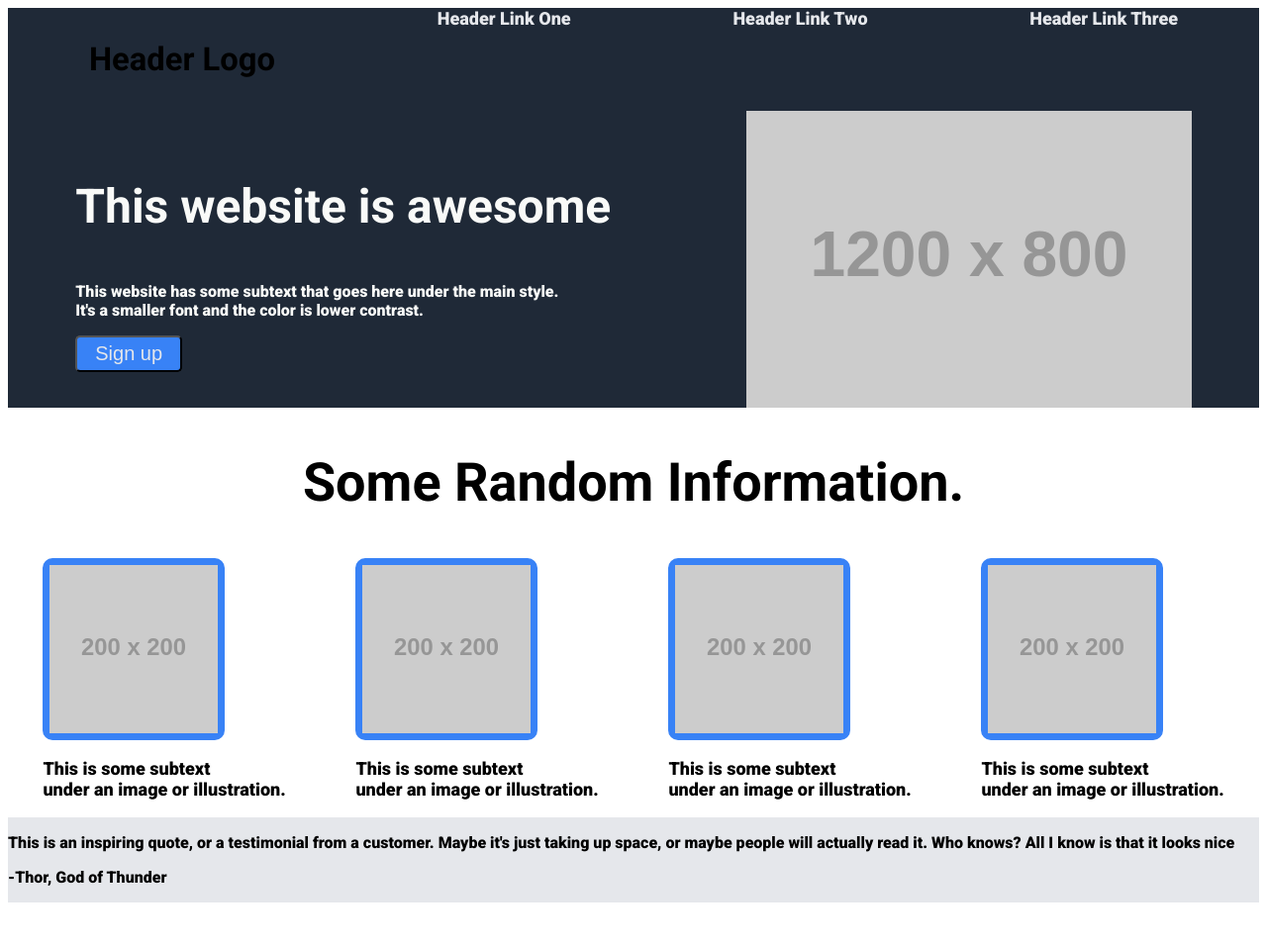
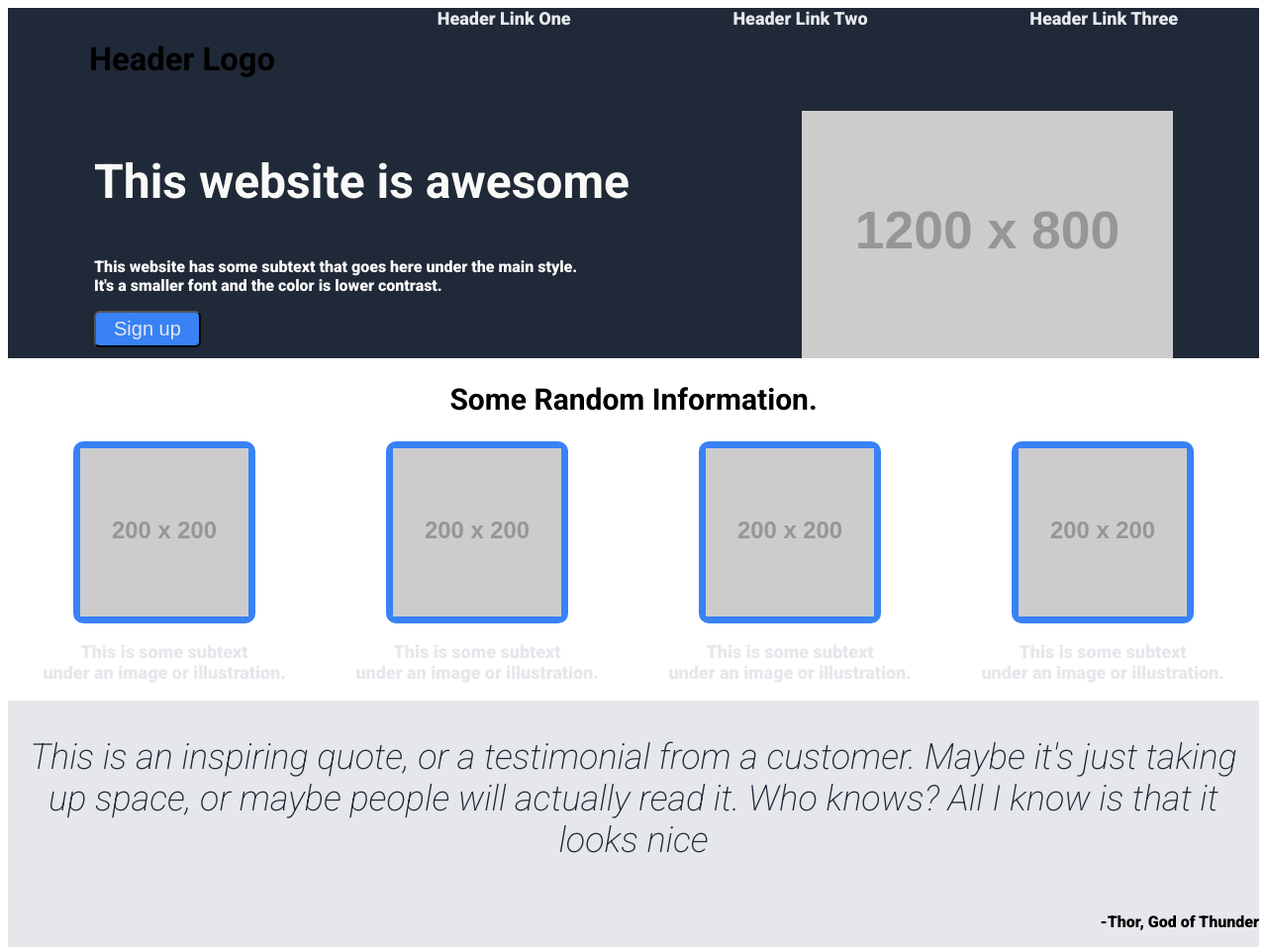
Before and after one commit to MakeBloodborne2/Landing-Page-Project, a plain HTML site: page index.html in a window 1280 px wide. Shown: the whole page at 99% size. Before the commit the page ends 912 px from the top, so only its background shows below. Drawn offline with Linux system fonts and the light colour scheme; placeholder pictures from the web are drawn by us.

Commit message:
Spruced up quote text, lined up subtexts, changed font sizes to be more accurrate.

```diff
--- a/index.html
+++ b/index.html
@@ -46,8 +46,11 @@
         </div>
     </div>
     <div class="quote-box">
-        <div class="quote-text"></div>
-        <p>This is an inspiring quote, or a testimonial from a customer. Maybe it's just taking up space, or maybe people will actually read it. Who knows? All I know is that it looks nice</p>
+        <div class="quote-text">
+        <p>This is an inspiring quote, or a testimonial from a customer.
+            Maybe it's just taking up space, or maybe people will actually read it.
+            Who knows? All I know is that it looks nice</p>
+        </div>
         <div class="quote-signoff"><p>-Thor, God of Thunder</p></div>
     </div>
     <div class="action">
--- a/style.css
+++ b/style.css
@@ -2,7 +2,8 @@
     box-sizing: border-box;
 }
 body{
-    height: 100vh;     font-family: "Roboto", sans-serif;
+    height: 100vh;
+    font-family: "Roboto", sans-serif;
     font-optical-sizing: auto;
     font-weight: 900;
     font-style: normal;
@@ -14,8 +15,6 @@
     display: flex;
     flex-direction: column;
     flex: 1;
-    justify-content: center;
-
 }
 .header{
     display: flex;
@@ -45,10 +44,6 @@
     display: flex;
     flex-direction: row;
 }
-.quote{
-    display: flex;
-    flex-direction: row;
-}
 .footer{
     display: flex;
     flex-direction: column;
@@ -57,7 +52,7 @@
     width: fit-content;
     height: fit-content;
     background-color: #3882F6;
-    border-radius: 5px;
+    border-radius: 6px;
     padding: 5px 18px;
     color:#e5e7eb;
     font-size: 20px;
@@ -65,7 +60,7 @@
 .heroimg{
     display: flex;
     flex-direction: row;
-    height: 300px;
+    height: 250px;
 }
 .modal-img-holder{
     display: flex;
@@ -90,7 +85,10 @@
 .quote-box{
     background-color: #e5e7eb;
     width: 100%;
-    height: 30%;
+    display: flex;
+    flex-direction: column;
+    justify-content: space-around;
+
 }
 .modal-img-holder{
     display: flex;
@@ -99,14 +97,31 @@
 }
 .modal-subtext{
     font-size: 18px;
-    text-align: left;
+    text-align: center;
+    color: #e5e7eb;
+
 }
 .quote-text{
+    display: flex;
+    font-size: 36px;
+    text-align: center;
+    color: #1F2937;
+    font-style: italic;
+    font-weight: 200;
+
 
 }
 .quote-signoff{
-
+    text-align:right;
 }
 h1{
     font-size: 48px;
 }
+.modal-combo{
+    display: flex;
+    flex-direction: column;
+    align-items:center;
+}
+h2{
+    font-size: 30px;
+}
```
